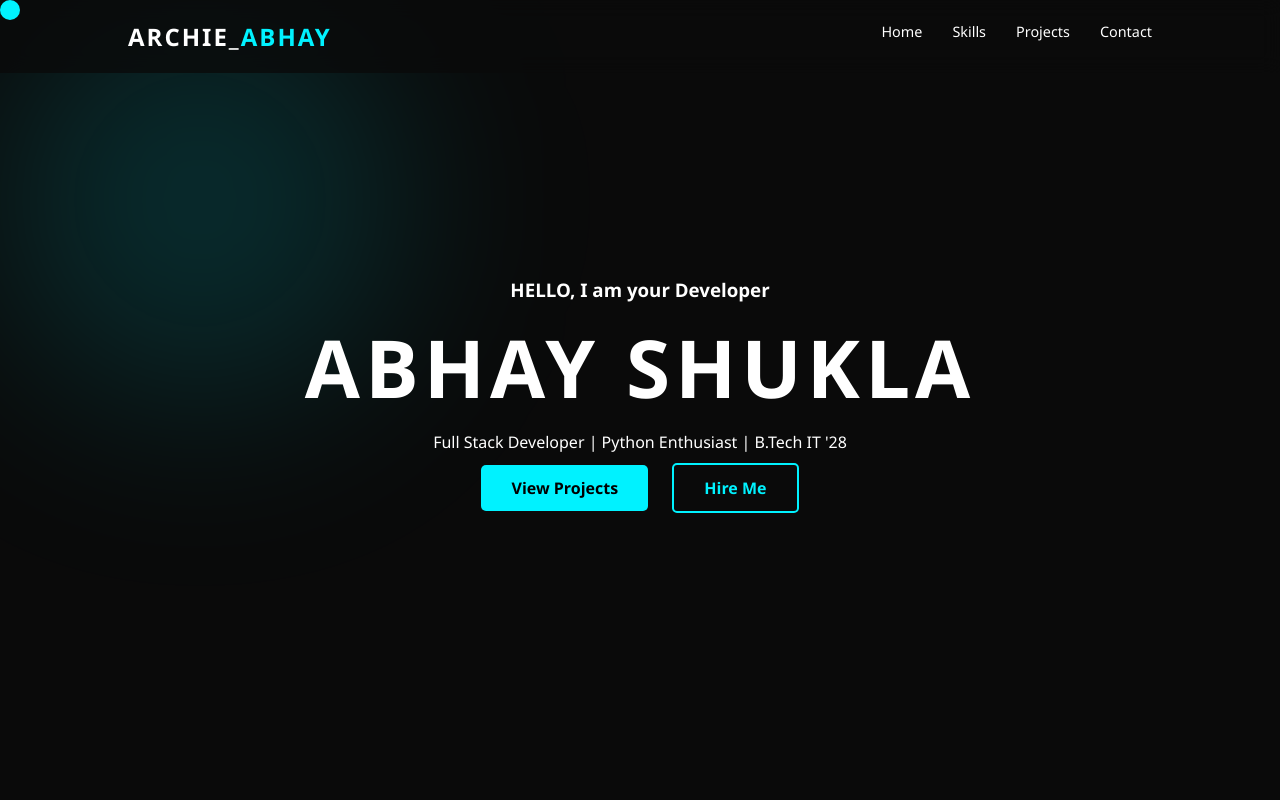
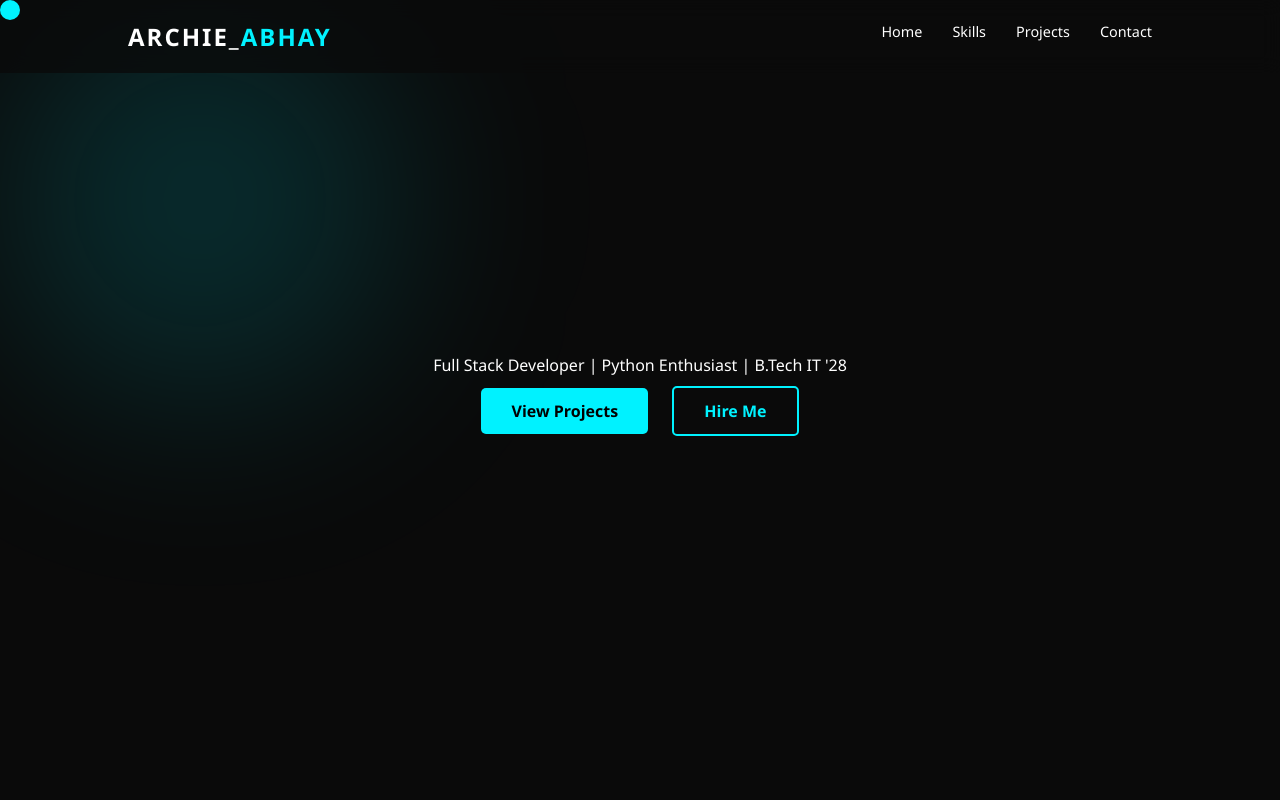
Before and after one commit to Archie-Abhay/Portfolio, a plain HTML site: page index.html in a window 1280 px wide. Shown: the top 800 px of the page. Drawn offline with nearby package versions, Linux system fonts and the light colour scheme.

Commit message:
Update index.html
name removed

```diff
--- a/index.html
+++ b/index.html
@@ -23,8 +23,8 @@
 
     <section id="home" class="hero">
         <div class="hero-content">
-            <h3 class="glitch" data-text="HELLO, I AM">HELLO, I am your Developer</h3>
-            <h1>ABHAY SHUKLA</h1>
+            <!-- <h3 class="glitch" data-text="HELLO, I AM">HELLO, I am your Developer</h3>
+            <h1>ABHAY SHUKLA</h1> -->
             <p>Full Stack Developer | Python Enthusiast | B.Tech IT '28</p>
             <div class="btn-group">
                 <a href="#projects" class="btn">View Projects</a>
```
